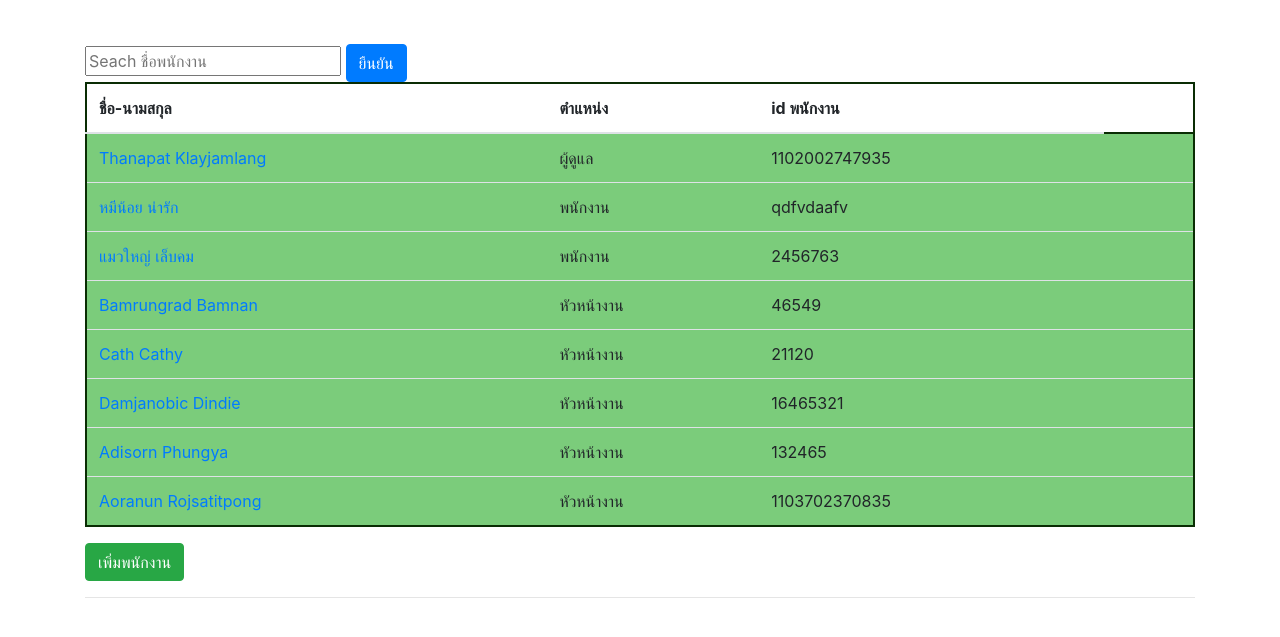
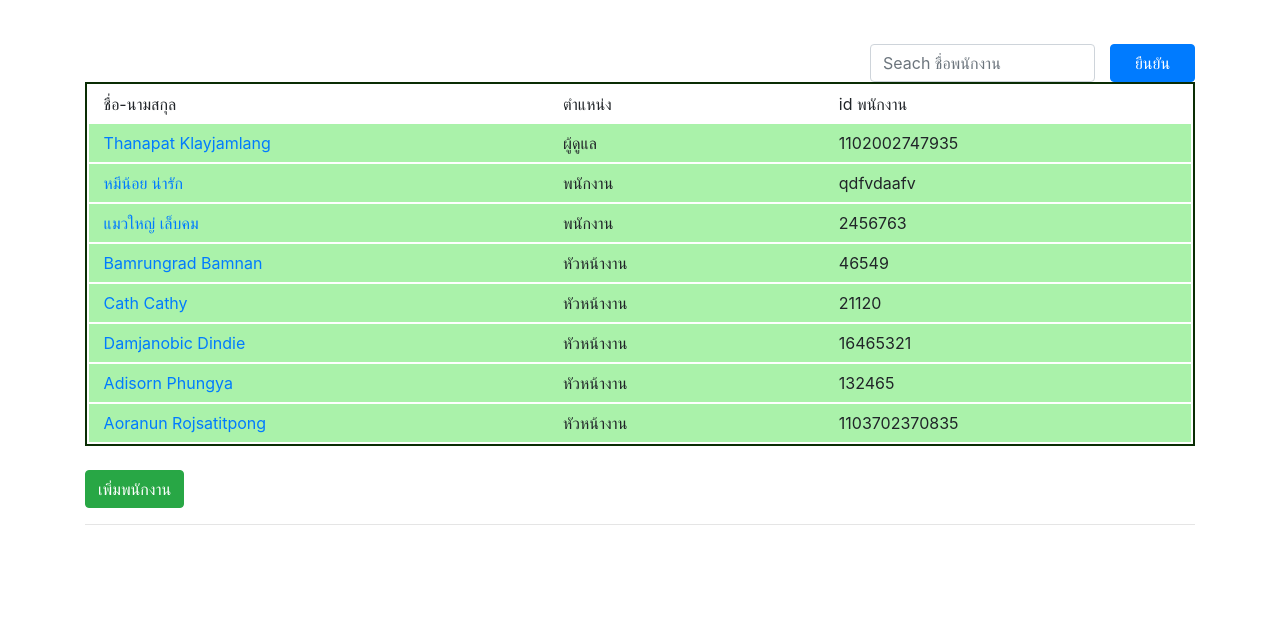
Before and after one commit to thanapatKJ/FactoryApp, a Django app: template templates/adm/allUser.html in a window 1280 px wide. Shown: the part 56-693 px from the top of the page. Run offline with Django 3.2, Linux system fonts and the light colour scheme; the template is opened without the code that fills it: values that come from a table or form of the project are taken from there, others are empty; a user stored in the database is signed in; data comes from the database, SQL or seed files in the repository; both versions use the stored data as it was after the commit; some libraries are stand-ins or nearby versions; some web fonts are replaced.

Commit message:
Edit template adm alluser table.

```diff
--- a/adm/static/css/adm-styles.css
+++ b/adm/static/css/adm-styles.css
@@ -56,11 +56,33 @@
 }
 
 .table .table-body {
-  background: lightgreen;
+  background: #90ee90c2;
 }
 
 .table .table-header:nth-child(n+2), .table .table-body:nth-child(n+2) {
   margin-left: .1rem
+}
+
+.table2 {
+  border: #0a2d04 2px solid;
+  background: white;
+}
+
+.table2 .row:first-child {
+  padding-top: .1rem;
+}
+.table2 .row {
+  padding-bottom: .1rem;
+  padding-left: .1rem;
+  padding-right: .1rem;
+  height: 40px;
+}
+.table2 .table-header {
+  background: white;
+}
+
+.table2 .table-body {
+  background: #90ee90c2;
 }
 
 .del-btn {
--- a/templates/adm/allUser.html
+++ b/templates/adm/allUser.html
@@ -3,33 +3,34 @@
 {% block content %}
     <form action="" method="post">
         {% csrf_token %}
-        <input type="text" id="search" placeholder="Seach ชื่อพนักงาน">
-        <input type="submit" value="ยืนยัน" class="btn btn-primary">
+        <div class="ml-auto row col-4">
+            <div class="col">
+              <input type="text" id="search" class="form-control" placeholder="Seach ชื่อพนักงาน">
+            </div>
+            <input type="submit" value="ยืนยัน" class="btn btn-primary col-3">
+        </div>
     {% if not data %}
-    <br>
     <br>
     <h2 align="center" style="color:tomato">ไม่มีพนักงาน</h2>
     {% else %}
+    <div class='table-responsive'>
+    <div id='table-work-group' class='table2 col'>
+      <div class="row">
+          <div class="col table-header d-flex"><div class="my-auto">ชื่อ-นามสกุล</div></div>
+          <div class="col-3 table-header d-flex"><div class="my-auto">ตำแหน่ง</div></div>
+          <div class="col-3 table-header d-flex"><div class="my-auto">id พนักงาน</div></div>
+          <div class="col-1 table-header text-center"></div>
+      </div>
+          {% for object in data %}
+          <div class="row" id="table-data">
+            <div class='col table-body text-center d-flex'><a class="my-auto" href="{% url 'adm:userInfo' uid=object.id %}">{{object.first_name}} {{object.last_name}}</a></div>
+            <div class='col-3 table-body d-flex'><a class="my-auto">{{object.roles}}</a></div>
+            <div class='col-3 table-body d-flex'><a class="my-auto">{{object.id_card}}</a></div>
+            <div class='col-1 table-body text-center d-flex'><a class='del-btn m-auto' href="{% url 'adm:deleteUser' object.id %}"><i class="fas fa-trash"></i></a></div>
+          </div>
+          {% endfor %}
+    </div>
     <br>
-    <table class="table">
-    <thead>
-        <tr>
-            <th scope="col">ชื่อ-นามสกุล</th>
-            <th scope="col">ตำแหน่ง</th>
-            <th scope="col">id พนักงาน</th>
-        </tr>
-    </thead>
-    <tbody id="table-data" class="table table-body">
-        {% for object in data %}
-        <tr class="table-active" id="table">
-            <td><a href="{% url 'adm:userInfo' uid=object.id %}">{{object.first_name}} {{object.last_name}}</a></td>
-            <td><a>{{object.roles}}</a></td>
-            <td><a>{{object.id_card}}</a></td>
-            <td><a href="{% url 'adm:deleteUser' object.id %}" class='del-btn' ><i class="fas fa-trash"></i></a></td>
-        </tr>
-        {% endfor %}
-    </tbody>
-    </table>
         <button type="submit" name='register' class="btn btn-success">เพิ่มพนักงาน</button>
     </form>
     {% endif %}
```
Also changed, not shown: db.sqlite3.
